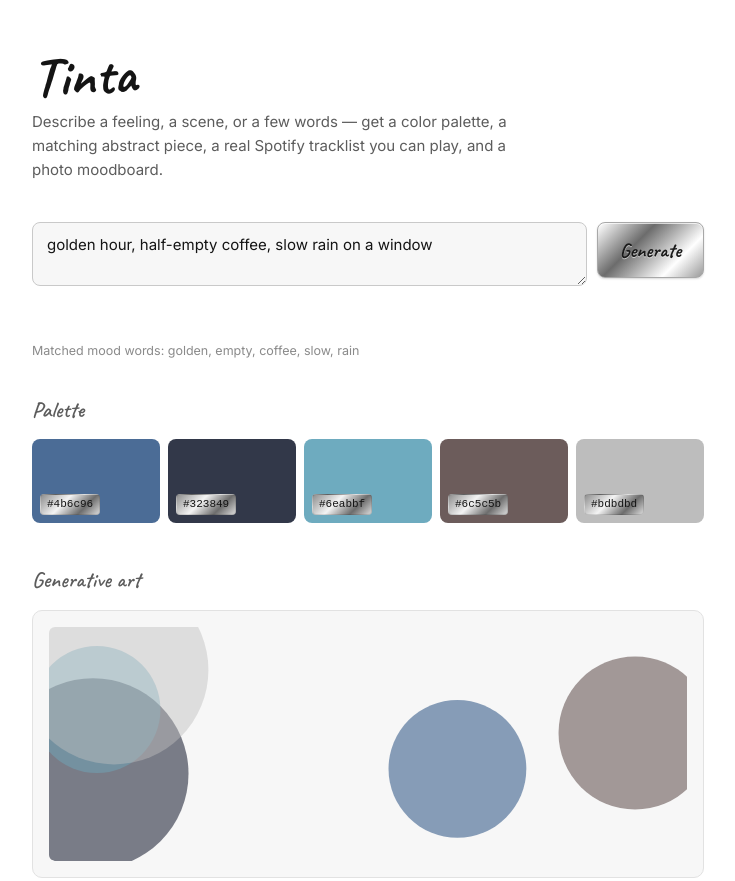
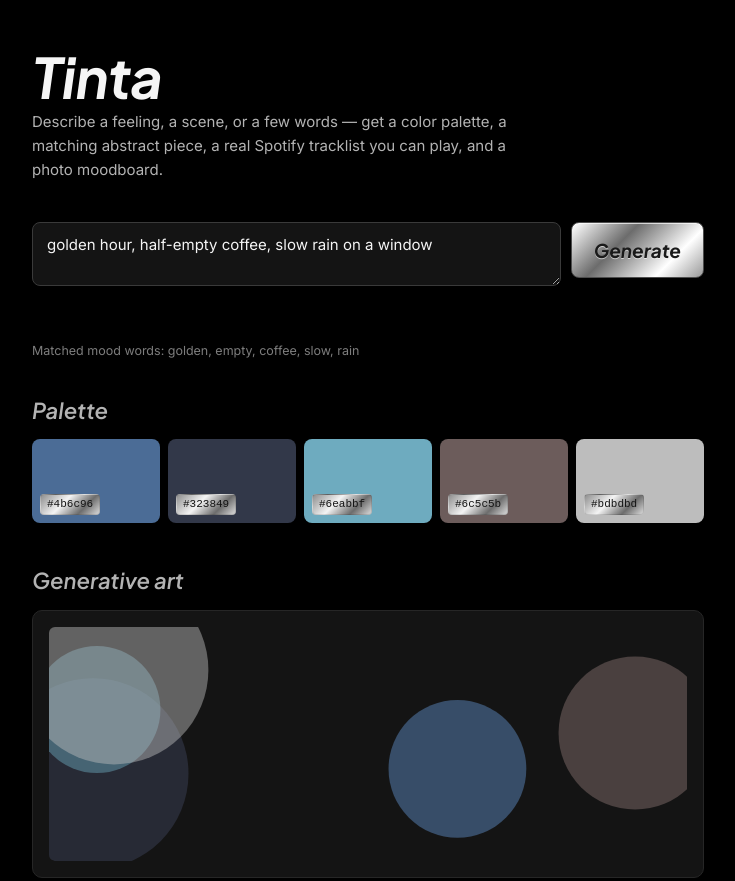
Before and after one commit to tttamannaanand/Tinta, a website: page site/index.html in a window 1280 px wide. Shown: the top 881 px of the page, without its empty margins (272-1007 px from the left). Drawn offline with Linux system fonts and the light colour scheme; no server answers.

Commit message:
Switch to black background theme with italic Plus Jakarta Sans display font

```diff
--- a/site/css/style.css
+++ b/site/css/style.css
@@ -1,14 +1,14 @@
-@import url('https://fonts.googleapis.com/css2?family=Caveat:wght@600;700&family=Inter:wght@400;500&display=swap');
+@import url('https://fonts.googleapis.com/css2?family=Plus+Jakarta+Sans:ital,wght@0,400;0,500;1,600;1,700&family=Inter:wght@400;500&display=swap');
 
 :root {
-  --bg: #ffffff;
-  --surface: #f7f7f7;
-  --line: #e2e2e2;
-  --line-strong: #c9c9c9;
-  --text: #141414;
-  --text-dim: #5c5c5c;
-  --text-mute: #8a8a8a;
-  --accent-ink: #141414;
+  --bg: #000000;
+  --surface: #141414;
+  --line: #262626;
+  --line-strong: #3a3a3a;
+  --text: #f5f5f5;
+  --text-dim: #b3b3b3;
+  --text-mute: #7d7d7d;
+  --accent-ink: #f5f5f5;
 
   --chrome: linear-gradient(
     135deg,
@@ -21,7 +21,7 @@
     #8f8f8f 100%
   );
 
-  --font-display: 'Caveat', cursive;
+  --font-display: 'Plus Jakarta Sans', sans-serif;
   --font-body: 'Inter', sans-serif;
 }
 
@@ -47,12 +47,13 @@ header.hero {
 
 h1.title {
   font-family: var(--font-display);
+  font-style: italic;
   font-weight: 700;
   font-size: 56px;
   line-height: 1;
   margin: 0 0 0.4rem;
   color: var(--text);
-  transform: rotate(-2deg);
+  letter-spacing: -0.01em;
   display: inline-block;
 }
 
@@ -94,12 +95,13 @@ button#generate-btn {
   background-position: 30% 30%;
   color: #1a1a1a;
   text-shadow: 0 1px 0 rgba(255,255,255,0.6);
-  border: 1px solid #a8a8a8;
+  border: 1px solid #4d4d4d;
   border-radius: 8px;
   padding: 0 22px;
   font-family: var(--font-display);
+  font-style: italic;
   font-weight: 700;
-  font-size: 20px;
+  font-size: 19px;
   cursor: pointer;
   transition: background-position 0.5s ease, box-shadow 0.2s ease, transform 0.15s ease;
   align-self: flex-start;
@@ -133,6 +135,7 @@ section.block {
 
 h2.block-title {
   font-family: var(--font-display);
+  font-style: italic;
   font-weight: 600;
   font-size: 22px;
   text-transform: none;
```
